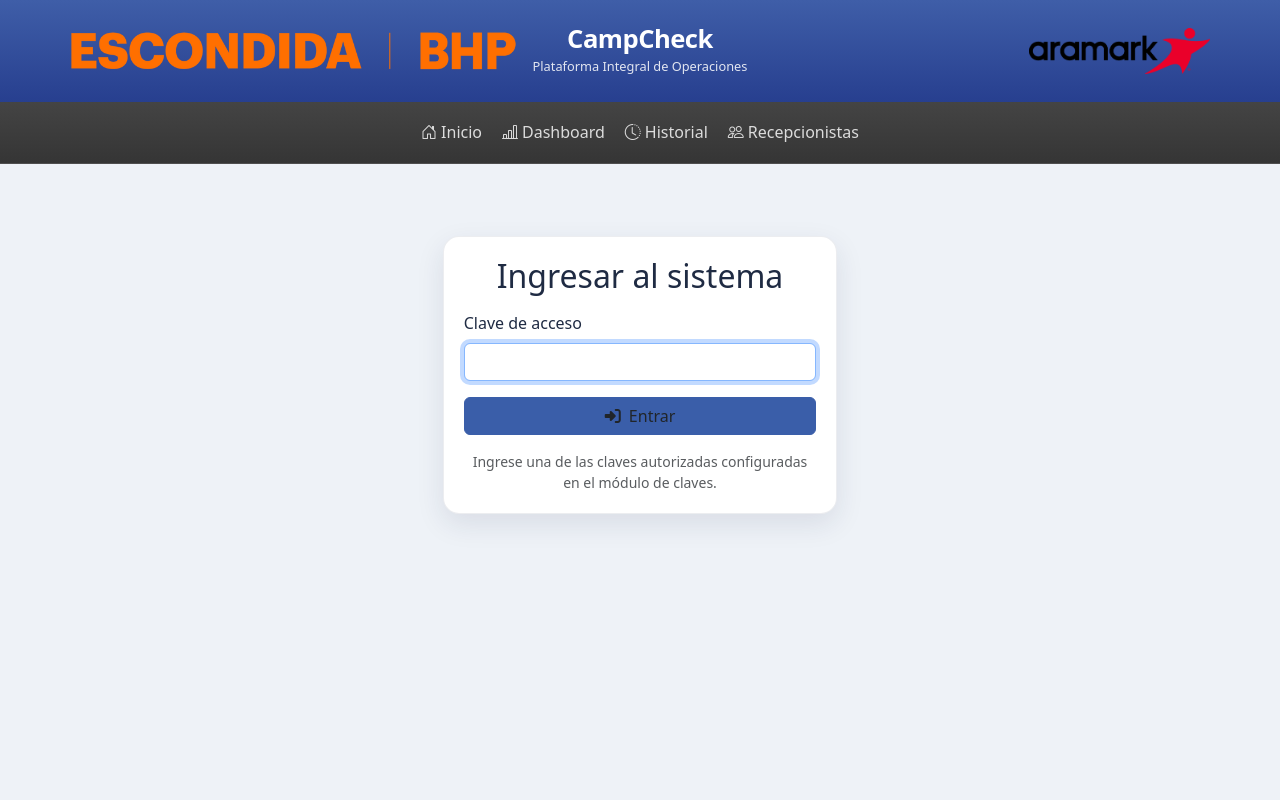
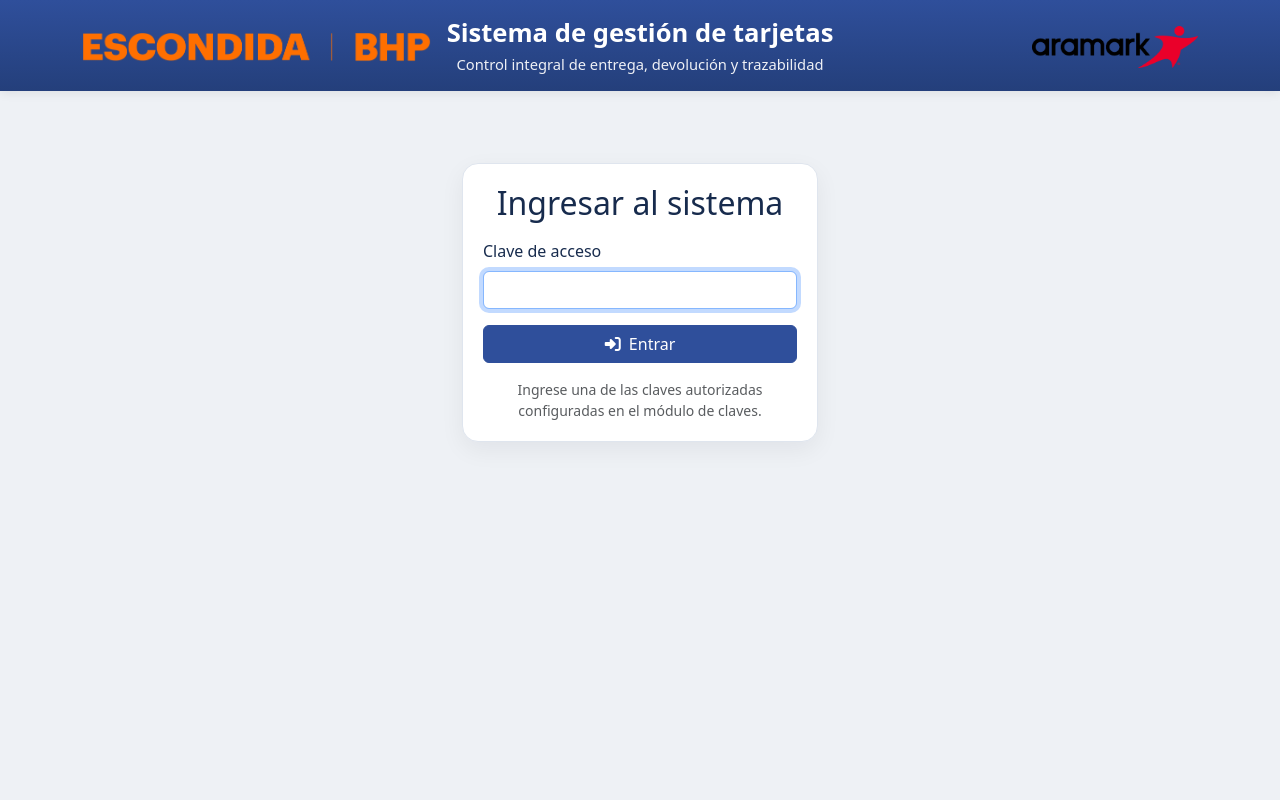
Before and after one commit to Javier-9690/tarjetas-web, a Flask app: a page that uses templates/base.html in a window 1280 px wide. Run offline with Flask 3, Linux system fonts and the light colour scheme.

Commit message:
Add files via upload

```diff
--- a/templates/base.html
+++ b/templates/base.html
@@ -2,62 +2,49 @@
 <html lang="es">
 <head>
     <meta charset="UTF-8">
-    <meta name="viewport" content="width=device-width, initial-scale=1.0, maximum-scale=1.0, user-scalable=no">
-    <title>{% block title %}CampCheck{% endblock %}</title>
+    <meta name="viewport" content="width=device-width, initial-scale=1.0">
+    <title>{% block title %}Sistema de gestión de tarjetas{% endblock %}</title>
 
-    <link href="https://cdn.jsdelivr.net/npm/bootstrap@5.3.2/dist/css/bootstrap.min.css" rel="stylesheet">
-    <link href="https://cdn.jsdelivr.net/npm/bootstrap-icons@1.11.2/font/bootstrap-icons.min.css" rel="stylesheet">
+    <link href="https://cdn.jsdelivr.net/npm/bootstrap@5.3.3/dist/css/bootstrap.min.css" rel="stylesheet">
+    <link href="https://cdn.jsdelivr.net/npm/bootstrap-icons@1.11.3/font/bootstrap-icons.min.css" rel="stylesheet">
     <link href="https://cdnjs.cloudflare.com/ajax/libs/font-awesome/6.5.2/css/all.min.css" rel="stylesheet">
-
-    {# Soporta ambas estructuras de static #}
     <link href="{{ url_for('static', filename='styles.css') }}" rel="stylesheet">
-    <link href="{{ url_for('static', filename='css/style.css') }}" rel="stylesheet">
 
     <style>
         :root {
-            --brand-blue-1: #3f5ea8;
-            --brand-blue-2: #273f8f;
-            --brand-dark: #353535;
-            --brand-dark-2: #444444;
-            --brand-accent: #f47d20;
-            --page-bg: #eef2f7;
-            --panel-bg: #ffffff;
-            --panel-border: rgba(20, 33, 61, 0.08);
-            --shadow-soft: 0 10px 28px rgba(27, 43, 75, 0.10);
-        }
-
-        html, body {
-            min-height: 100%;
+            --brand-blue: #2f4f9b;
+            --brand-blue-dark: #243f7b;
+            --brand-orange: #f58220;
+            --nav-dark: #3a3a3a;
+            --page-bg: #eef1f5;
+            --card-border: #dfe5ee;
+            --text-main: #172b4d;
         }
 
         body {
+            min-height: 100vh;
             background: var(--page-bg);
-            color: #1f2b43;
+            color: var(--text-main);
         }
 
-        .app-shell {
-            min-height: 100vh;
+        .top-header {
+            background: linear-gradient(180deg, var(--brand-blue) 0%, var(--brand-blue-dark) 100%);
+            color: #fff;
+            padding: 1.15rem 0 1rem;
+            box-shadow: 0 2px 10px rgba(0, 0, 0, 0.08);
         }
 
-        .app-topbar {
-            background: linear-gradient(180deg, var(--brand-blue-1) 0%, var(--brand-blue-2) 100%);
-            color: #fff;
-            box-shadow: 0 3px 14px rgba(0, 0, 0, 0.10);
-        }
-
-        .app-topbar-inner {
-            min-height: 102px;
+        .top-header-inner {
             display: grid;
-            grid-template-columns: minmax(150px, 1fr) auto minmax(150px, 1fr);
+            grid-template-columns: 1fr auto 1fr;
             align-items: center;
             gap: 1rem;
-            padding: 1rem 0;
         }
 
         .brand-side {
+            min-width: 0;
             display: flex;
             align-items: center;
-            min-width: 0;
         }
 
         .brand-side.left {
@@ -70,146 +57,125 @@
 
         .brand-logo {
             display: block;
-            width: auto;
             max-width: 100%;
+            height: 40px;
             object-fit: contain;
         }
 
-        .brand-logo-escondida {
-            max-height: 42px;
+        .brand-logo.logo-escondida {
+            height: 34px;
         }
 
-        .brand-logo-aramark {
-            max-height: 46px;
+        .brand-logo.logo-aramark {
+            height: 42px;
         }
 
-        .brand-center {
+        .header-title-wrap {
             text-align: center;
             min-width: 0;
         }
 
-        .brand-title {
-            color: #fff;
-            text-decoration: none;
-            display: inline-block;
-            font-weight: 800;
-            font-size: clamp(1.4rem, 2vw, 2.2rem);
-            line-height: 1.05;
-            letter-spacing: -0.02em;
+        .header-title {
             margin: 0;
+            font-size: clamp(1.35rem, 2vw, 2rem);
+            font-weight: 700;
+            line-height: 1.15;
         }
 
-        .brand-title:hover {
-            color: #fff;
+        .header-subtitle {
+            margin: 0.35rem 0 0;
+            font-size: 0.92rem;
+            opacity: 0.92;
         }
 
-        .brand-subtitle {
-            margin-top: 0.2rem;
-            color: rgba(255, 255, 255, 0.86);
-            font-size: clamp(0.78rem, 1vw, 1rem);
-            font-weight: 500;
+        .main-nav {
+            background: var(--nav-dark);
+            box-shadow: 0 2px 6px rgba(0, 0, 0, 0.08);
         }
 
-        .app-nav-wrap {
-            background: linear-gradient(180deg, var(--brand-dark-2) 0%, var(--brand-dark) 100%);
-            border-bottom: 1px solid rgba(255,255,255,0.06);
+        .main-nav .navbar-nav {
+            gap: 0.25rem;
         }
 
-        .app-navbar {
-            padding-top: 0.65rem;
-            padding-bottom: 0.65rem;
+        .main-nav .nav-link {
+            color: rgba(255, 255, 255, 0.8);
+            font-weight: 500;
+            padding: 0.9rem 1rem;
+            border-radius: 0.55rem;
+            transition: background-color 0.2s ease, color 0.2s ease;
         }
 
-        .app-navbar .navbar-toggler {
-            border-color: rgba(255,255,255,0.22);
+        .main-nav .nav-link:hover,
+        .main-nav .nav-link:focus,
+        .main-nav .nav-link.active {
+            color: #fff;
+            background: rgba(255, 255, 255, 0.11);
         }
 
-        .app-navbar .nav-link {
-            color: rgba(255,255,255,0.82);
-            border-radius: 999px;
-            padding: 0.5rem 0.85rem;
-            font-weight: 500;
-            transition: background-color 0.18s ease, color 0.18s ease;
-        }
-
-        .app-navbar .nav-link:hover,
-        .app-navbar .nav-link:focus,
-        .app-navbar .nav-link.active {
-            color: #fff;
-            background: rgba(255,255,255,0.12);
-        }
-
-        .app-main {
-            padding: 1.5rem 0 2rem;
+        .page-shell {
+            padding-top: 1.5rem;
+            padding-bottom: 2rem;
         }
 
         .content-container,
-        .page-shell,
-        .card,
-        .app-panel {
-            background: var(--panel-bg);
-            border: 1px solid var(--panel-border);
-            border-radius: 16px;
-            box-shadow: var(--shadow-soft);
+        .card {
+            background: #fff;
+            border: 1px solid var(--card-border);
+            border-radius: 1rem;
+            box-shadow: 0 8px 24px rgba(15, 23, 42, 0.06);
         }
 
-        .content-container,
-        .page-shell {
+        .content-container {
             padding: 1.25rem;
         }
 
         .page-title {
-            color: #3057a5;
+            color: var(--brand-blue);
             font-weight: 700;
-            letter-spacing: -0.02em;
         }
 
-        .btn-primary,
-        .btn-primary-custom,
-        .bg-primary {
-            background-color: #3a5ea9 !important;
-            border-color: #3a5ea9 !important;
+        .card-header {
+            background: #f6f8fb;
+            border-bottom: 1px solid var(--card-border);
+            border-top-left-radius: 1rem !important;
+            border-top-right-radius: 1rem !important;
         }
 
-        .btn-primary:hover,
-        .btn-primary:focus,
+        .btn-primary-custom,
         .btn-primary-custom:hover,
         .btn-primary-custom:focus {
-            background-color: #2b4d94 !important;
-            border-color: #2b4d94 !important;
+            background: var(--brand-blue);
+            border-color: var(--brand-blue);
+            color: #fff;
         }
 
-        .btn-outline-primary {
-            color: #3a5ea9;
-            border-color: #3a5ea9;
+        .data-table thead th {
+            background: var(--brand-blue);
+            color: #fff;
+            border-color: var(--brand-blue);
         }
 
-        .btn-outline-primary:hover,
-        .btn-outline-primary:focus {
-            color: #fff;
-            background: #3a5ea9;
-            border-color: #3a5ea9;
+        .table-actions {
+            display: flex;
+            flex-wrap: wrap;
+            gap: 0.35rem;
         }
 
-        .table thead th,
-        .table-dark th,
-        .table-dark td {
-            background-color: #3a5ea9 !important;
-            border-color: #3a5ea9 !important;
-            color: #fff !important;
+        .filter-card {
+            background: #f7f9fc;
+            border: 1px solid var(--card-border);
+            border-radius: 0.85rem;
+            padding: 0.85rem;
         }
 
-        .flash-stack {
-            max-width: 1180px;
-            margin: 0 auto 1rem;
+        .alert {
+            border-radius: 0.85rem;
         }
 
         @media (max-width: 991.98px) {
-            .app-topbar-inner {
+            .top-header-inner {
                 grid-template-columns: 1fr;
                 text-align: center;
-                min-height: unset;
-                gap: 0.75rem;
             }
 
             .brand-side.left,
@@ -250,77 +225,85 @@
     {% block head %}{% endblock %}
 </head>
 <body>
-    <div class="app-shell">
-        <header class="app-shell-header">
-            <div class="app-topbar">
-                <div class="container app-topbar-inner">
+    <header class="top-header">
+        <div class="container">
+            <div class="top-header-inner">
                 <div class="brand-side left">
                     <img
                         src="{{ url_for('static', filename='Escondida.png') }}"
-                            alt="Escondida | BHP"
-                            class="brand-logo brand-logo-escondida"
+                        alt="Escondida"
+                        class="brand-logo logo-escondida"
                         onerror="this.style.display='none'"
                     >
                 </div>
 
-                    <div class="brand-center">
-                        <a href="/" class="brand-title">CampCheck</a>
-                        <div class="brand-subtitle">Plataforma Integral de Operaciones</div>
+                <div class="header-title-wrap">
+                    <h1 class="header-title">Sistema de gestión de tarjetas</h1>
+                    <p class="header-subtitle">Control integral de entrega, devolución y trazabilidad</p>
                 </div>
 
                 <div class="brand-side right">
                     <img
                         src="{{ url_for('static', filename='Aramark.png') }}"
                         alt="Aramark"
-                            class="brand-logo brand-logo-aramark"
+                        class="brand-logo logo-aramark"
                         onerror="this.style.display='none'"
                     >
                 </div>
             </div>
         </div>
+    </header>
 
-            <div class="app-nav-wrap">
+    {% if session.get('logged_in') %}
+    <nav class="navbar navbar-expand-lg navbar-dark main-nav sticky-top">
         <div class="container">
-                    <nav class="navbar navbar-expand-lg navbar-dark app-navbar px-0">
-                        <button class="navbar-toggler ms-auto" type="button" data-bs-toggle="collapse" data-bs-target="#navMain" aria-controls="navMain" aria-expanded="false" aria-label="Alternar navegación">
+            <button class="navbar-toggler" type="button" data-bs-toggle="collapse" data-bs-target="#mainNavbar" aria-controls="mainNavbar" aria-expanded="false" aria-label="Alternar navegación">
                 <span class="navbar-toggler-icon"></span>
             </button>
 
-                        <div class="collapse navbar-collapse" id="navMain">
-                            <ul class="navbar-nav mx-auto gap-lg-1">
+            <div class="collapse navbar-collapse" id="mainNavbar">
+                <ul class="navbar-nav me-auto mb-2 mb-lg-0">
                     <li class="nav-item">
-                                    <a class="nav-link {% if request.path == '/' %}active{% endif %}" href="/">
-                                        <i class="bi bi-house-door me-1"></i>Inicio
+                        <a class="nav-link {% if request.endpoint == 'summary' %}active{% endif %}" href="{{ url_for('summary') }}">
+                            <i class="fa-solid fa-gauge-high me-1"></i> Panel
                         </a>
                     </li>
                     <li class="nav-item">
-                                    <a class="nav-link {% if request.path.startswith('/dashboard') %}active{% endif %}" href="/dashboard">
-                                        <i class="bi bi-bar-chart-line me-1"></i>Dashboard
+                        <a class="nav-link {% if request.endpoint in ['category_view', 'deliver_card', 'deliver_cards_multi', 'card_history', 'category_full_history'] %}active{% endif %}" href="{{ url_for('category_view', category_code='MODULO') }}">
+                            <i class="fa-solid fa-id-card me-1"></i> Registros
                         </a>
                     </li>
                     <li class="nav-item">
-                                    <a class="nav-link {% if request.path.startswith('/history') %}active{% endif %}" href="/history">
-                                        <i class="bi bi-clock-history me-1"></i>Historial
+                        <a class="nav-link {% if request.endpoint == 'dashboard' %}active{% endif %}" href="{{ url_for('dashboard') }}">
+                            <i class="fa-solid fa-chart-column me-1"></i> Dashboard
                         </a>
                     </li>
                     <li class="nav-item">
-                                    <a class="nav-link {% if request.path.startswith('/receptionists') %}active{% endif %}" href="/receptionists">
-                                        <i class="bi bi-people me-1"></i>Recepcionistas
+                        <a class="nav-link {% if request.endpoint == 'manage_passwords' %}active{% endif %}" href="{{ url_for('manage_passwords') }}">
+                            <i class="fa-solid fa-key me-1"></i> Claves
+                        </a>
+                    </li>
+                </ul>
+
+                <ul class="navbar-nav ms-auto">
+                    <li class="nav-item">
+                        <a class="nav-link" href="{{ url_for('logout') }}">
+                            <i class="fa-solid fa-right-from-bracket me-1"></i> Salir
                         </a>
                     </li>
                 </ul>
             </div>
+        </div>
     </nav>
-                </div>
-            </div>
-        </header>
+    {% endif %}
 
-        <main class="app-main">
+    <main class="page-shell">
+        <div class="container">
             {% with messages = get_flashed_messages(with_categories=true) %}
                 {% if messages %}
-                    <div class="flash-stack">
+                    <div class="mb-3">
                         {% for category, message in messages %}
-                            <div class="alert alert-{{ category if category in ['primary','secondary','success','danger','warning','info','light','dark'] else 'info' }} alert-dismissible fade show" role="alert">
+                            <div class="alert alert-{{ category if category in ['success', 'danger', 'warning', 'info', 'primary', 'secondary'] else 'info' }} alert-dismissible fade show" role="alert">
                                 {{ message }}
                                 <button type="button" class="btn-close" data-bs-dismiss="alert" aria-label="Cerrar"></button>
                             </div>
@@ -329,13 +312,11 @@
                 {% endif %}
             {% endwith %}
 
-            <div class="container-fluid px-2 px-md-4">
             {% block content %}{% endblock %}
         </div>
     </main>
-    </div>
 
-    <script src="https://cdn.jsdelivr.net/npm/bootstrap@5.3.2/dist/js/bootstrap.bundle.min.js"></script>
+    <script src="https://cdn.jsdelivr.net/npm/bootstrap@5.3.3/dist/js/bootstrap.bundle.min.js"></script>
     {% block scripts %}{% endblock %}
     {% block extra_js %}{% endblock %}
 </body>
```
Also changed, not shown: other parts of templates/base.html (+22 -13 lines). Lines whose indentation alone changed are shown as unchanged.
